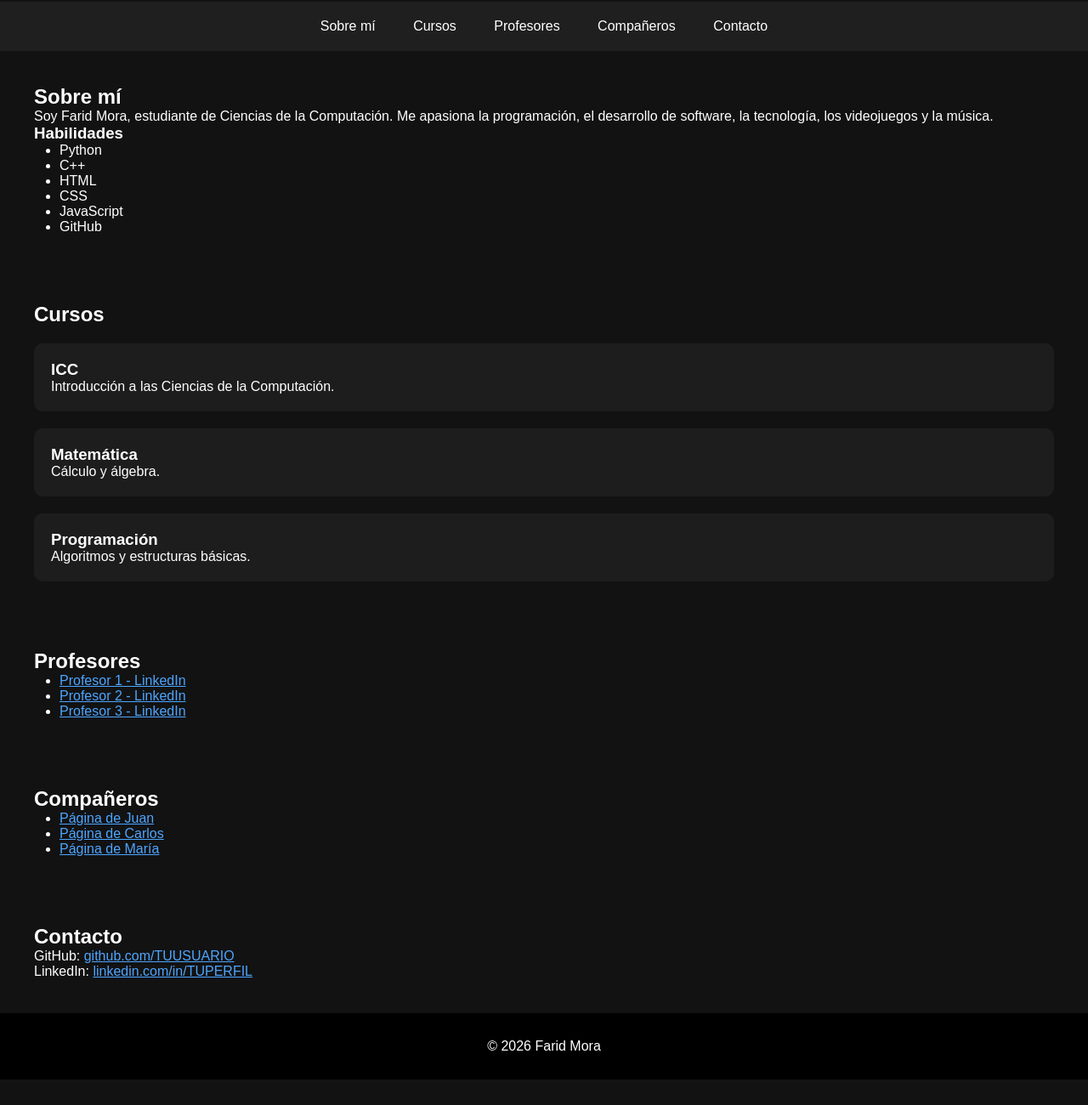
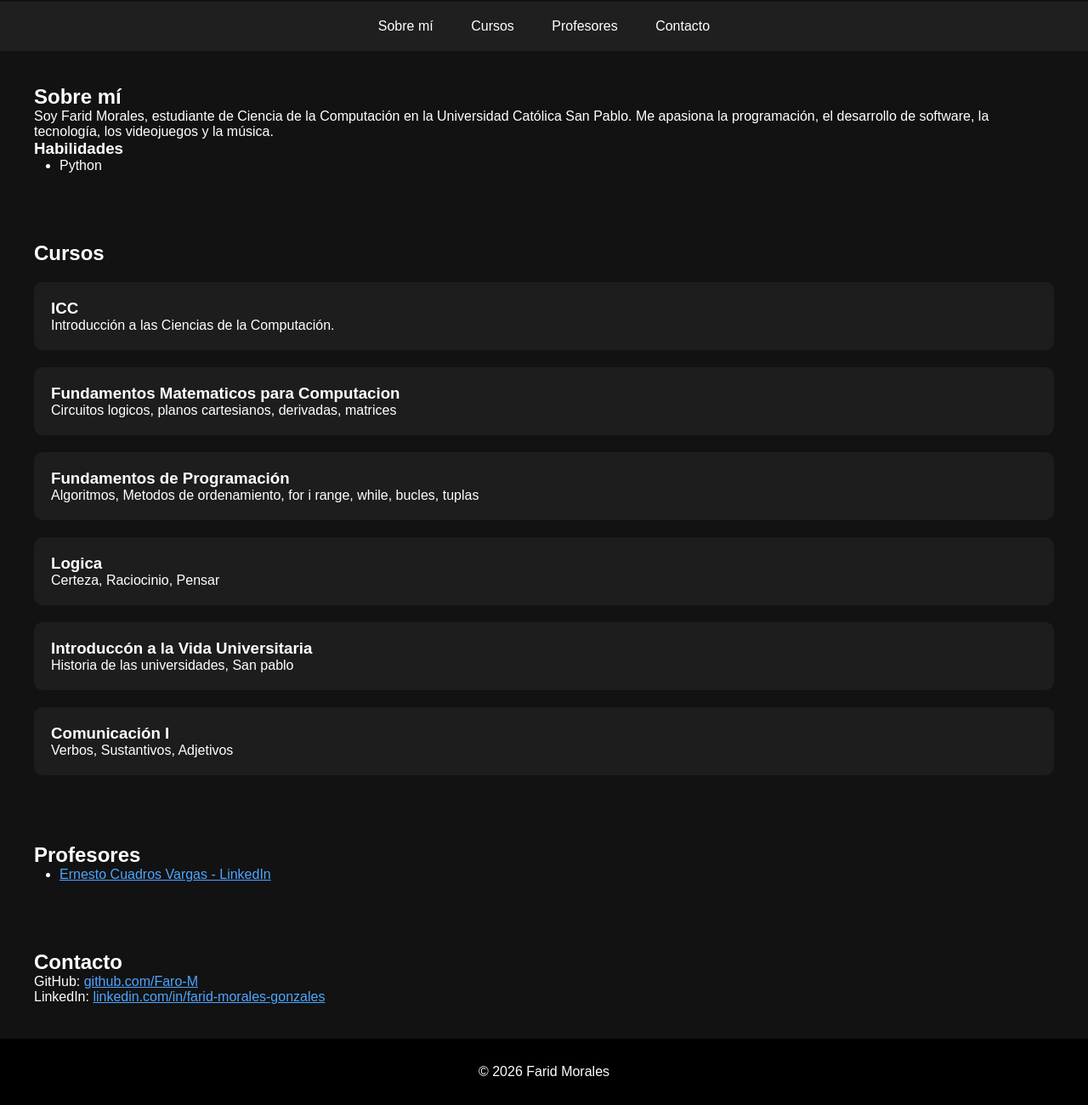
Before and after one commit to Faro-M/Pagina-Web-UCSP, a plain HTML site: page index.html in a window 1280 px wide. Shown: the part 173-1473 px from the top of the page at 85% size. Before the commit the page ends 1443 px from the top, so only its background shows below. Drawn offline with Linux system fonts and the light colour scheme.

Commit message:
index.html

```diff
--- a/index.html
+++ b/index.html
@@ -4,7 +4,7 @@
 <head>
     <meta charset="UTF-8">
     <meta name="viewport" content="width=device-width, initial-scale=1.0">
-    <title>Farid Mora | Portafolio ICC</title>
+    <title>Farid Morales | Portafolio ICC</title>
 
     <meta name="description" content="Portafolio personal de Farid Morales">
 
@@ -22,7 +22,6 @@
     <a href="#sobre-mi">Sobre mí</a>
     <a href="#cursos">Cursos</a>
     <a href="#profesores">Profesores</a>
-    <a href="#companeros">Compañeros</a>
     <a href="#contacto">Contacto</a>
 </nav>
 
@@ -31,7 +30,7 @@
     <h2>Sobre mí</h2>
 
     <p>
-        Soy Farid Mora, estudiante de Ciencias de la Computación.
+        Soy Farid Morales, estudiante de Ciencia de la Computación en la Universidad Católica San Pablo.
         Me apasiona la programación, el desarrollo de software,
         la tecnología, los videojuegos y la música.
     </p>
@@ -40,11 +39,6 @@
 
     <ul>
         <li>Python</li>
-        <li>C++</li>
-        <li>HTML</li>
-        <li>CSS</li>
-        <li>JavaScript</li>
-        <li>GitHub</li>
     </ul>
 
 </section>
@@ -59,13 +53,28 @@
     </div>
 
     <div class="tarjeta">
-        <h3>Matemática</h3>
-        <p>Cálculo y álgebra.</p>
+        <h3>Fundamentos Matematicos para Computacion</h3>
+        <p>Circuitos logicos, planos cartesianos, derivadas, matrices</p>
     </div>
 
     <div class="tarjeta">
-        <h3>Programación</h3>
-        <p>Algoritmos y estructuras básicas.</p>
+        <h3>Fundamentos de Programación</h3>
+        <p>Algoritmos, Metodos de ordenamiento, for i range, while, bucles, tuplas</p>
+    </div>
+
+      <div class="tarjeta">
+        <h3>Logica</h3>
+        <p>Certeza, Raciocinio, Pensar </p>
+    </div>
+
+      <div class="tarjeta">
+        <h3>Introduccón a la Vida Universitaria</h3>
+        <p>Historia de las universidades, San pablo</p>
+    </div>
+
+      <div class="tarjeta">
+        <h3>Comunicación I</h3>
+        <p>Verbos, Sustantivos, Adjetivos</p>
     </div>
 
 </section>
@@ -75,24 +84,11 @@
     <h2>Profesores</h2>
 
     <ul>
-        <li><a href="#">Profesor 1 - LinkedIn</a></li>
-        <li><a href="#">Profesor 2 - LinkedIn</a></li>
-        <li><a href="#">Profesor 3 - LinkedIn</a></li>
+        <li><a href="https://www.linkedin.com/in/ecuadrosv/">Ernesto Cuadros Vargas - LinkedIn</a></li>
     </ul>
 
 </section>
 
-<section id="companeros">
-
-    <h2>Compañeros</h2>
-
-    <ul>
-        <li><a href="#">Página de Juan</a></li>
-        <li><a href="#">Página de Carlos</a></li>
-        <li><a href="#">Página de María</a></li>
-    </ul>
-
-</section>
 
 <section id="contacto">
 
@@ -100,15 +96,15 @@
 
     <p>
         GitHub:
-        <a href="https://github.com/TUUSUARIO">
-            github.com/TUUSUARIO
+        <a href="https://github.com/Faro-M">
+            github.com/Faro-M
         </a>
     </p>
 
     <p>
         LinkedIn:
-        <a href="#">
-            linkedin.com/in/TUPERFIL
+        <a href="https://www.linkedin.com/in/farid-morales-gonzales/">
+            linkedin.com/in/farid-morales-gonzales
         </a>
     </p>
 
@@ -117,7 +113,7 @@
 <footer>
 
     <p>
-        © 2026 Farid Mora
+        © 2026 Farid Morales
     </p>
 
 </footer>
```
